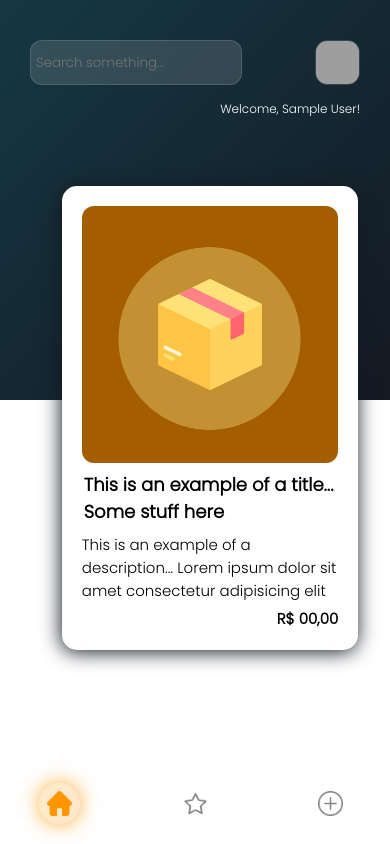
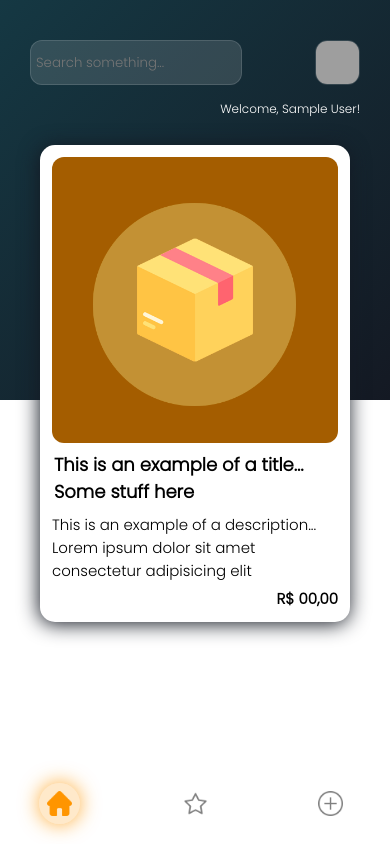
Before and after one commit to OLIFX/website, a PHP site: page /page/home in a window 390 px wide. Run offline with PHP 8.4, Linux system fonts and the light colour scheme; the visitor is signed in with stand-in values (Sample User, id 1); data that the repository does not hold is empty; grey boxes are pictures that could not be loaded.

Commit message:
dropdown menu

```diff
--- a/OLIFX/page/edit-account/index.php
+++ b/OLIFX/page/edit-account/index.php
@@ -12,9 +12,9 @@ if (isset($_SESSION['idUser'])) {
             $haveProfilePic = false;
         }
 
-        $user->setFullName($_POST['name']);
-        $user->setEmail($_POST['email']);
-        $user->setCellphone($_POST['cellphone']);
+        $user->setFullName(trim($_POST['name']));
+        $user->setEmail(trim($_POST['email']));
+        $user->setCellphone(trim($_POST['cellphone']));
         $user->setCity($_POST['city']);
 
         if ($haveProfilePic) {
--- a/OLIFX/page/home/main.js
+++ b/OLIFX/page/home/main.js
@@ -1,5 +1,5 @@
 // Script that will show or hide the dropdown menu;
-const userImageButton = document.querySelector(".user-area");
+const userImageButton = document.querySelector(".user-area>img");
 const dropdown = document.querySelector(".dropdown");
 
 userImageButton.addEventListener("click", (evt) => {
--- a/OLIFX/page/home/style.css
+++ b/OLIFX/page/home/style.css
@@ -82,11 +82,9 @@ p, input, label, h1, h2, h3, span, a {
     height: 45px;
     object-fit: cover;
     border-radius: 12px;
-    transition: all ease .2s;
 }
 .superior-elements img:hover {
     cursor: pointer;
-    transform: translateY(-4px);
 }
 .superior-elements .home-welcome {
     position: absolute;
@@ -106,11 +104,11 @@ p, input, label, h1, h2, h3, span, a {
 .middle-part {
     display: flex;
     justify-content: center;
+    align-self: center;
     flex-direction: column;
     flex-wrap: wrap;
     position: absolute;
     top: 140px;
-    padding: 8% 12%;
     padding-bottom: 100px;
     width: 100%;
 }
@@ -216,3 +214,14 @@ p, input, label, h1, h2, h3, span, a {
         flex-direction: row;
     }
 }
+
+@media (max-width: 495px) {
+    .middle-part .card {
+        max-width: 310px;
+        margin: 5px;
+        padding: 12px;
+    }
+    .middle-part {
+        align-items: center;
+    }
+}
--- a/OLIFX/src/User.php
+++ b/OLIFX/src/User.php
@@ -94,6 +94,7 @@ class User implements  ActiveRecord
     {
         $connection = new MySQL();
         $directory = __DIR__ . "/../database/users/";
+        $extension = "";
 
         if ($this->getProfilePic()["profilepic"]["name"] != "default.png") {
             $file_name = $this->profilePic['profilepic']['name'];
@@ -112,9 +113,10 @@ class User implements  ActiveRecord
         }
 
         if (isset($this->idUser)) {
-            if (!isset($this->profilePic)) {
+            if (!isset($this->profilePic) || $extension == "") {
                 $sql = "UPDATE user SET email = '{$this->email}', fullName = '{$this->fullName}', cellphone = '{$this->cellphone}', city = '{$this->city}' WHERE idUser = {$this->idUser}";
             } else {
+                // Deleta a imagem antiga do usuário para não ter duplicação de arquivos.
                 // Deleta a imagem antiga do usuário para não ter duplicação de arquivos.
                 $queryGetProfilePic = "SELECT profilePic FROM user WHERE idUser = {$this->idUser}";
                 $resQuery = $connection->query($queryGetProfilePic);
```
Also changed, not shown: OLIFX/page/new/index.php (+4 -4 lines).
